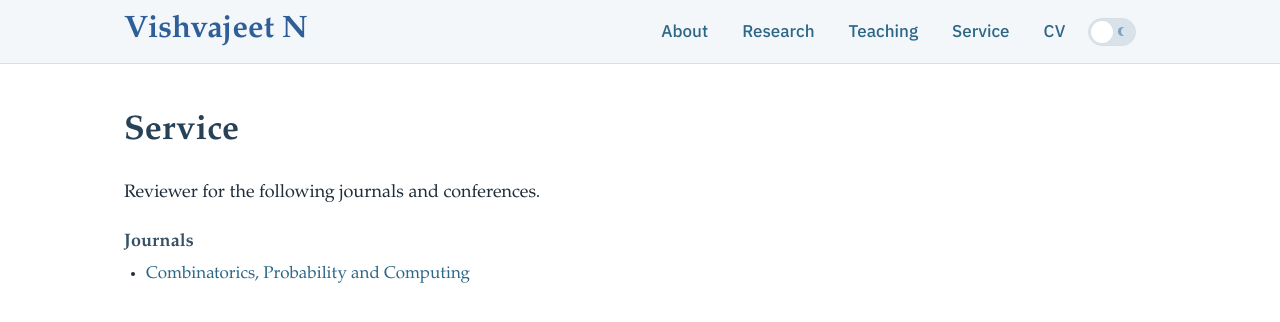
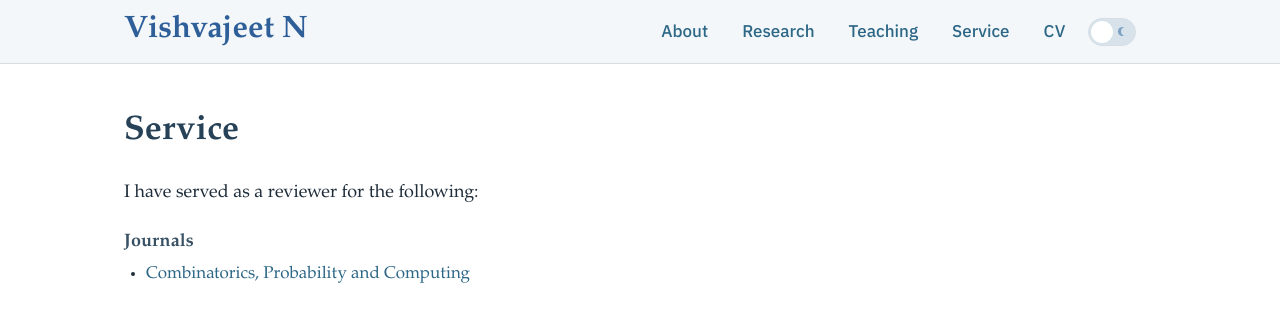
Before and after one commit to nvishvajeet/nvishvajeet.github.io, a Jekyll site: the page built from service.html, in a window 1280 px wide. Shown: the top 322 px of the page. Built offline with Jekyll 4.4.1, drawn with Linux system fonts in a browser that asks for light colours.

Commit message:
site: reword Service intro to 'I have served as a reviewer for the following:'

```diff
--- a/service.html
+++ b/service.html
@@ -7,7 +7,7 @@ active: service
 <h2 class="page-title">Service</h2>
 
 <p>
-Reviewer for the following journals and conferences.
+I have served as a reviewer for the following:
 </p>
 
 <!--
```
